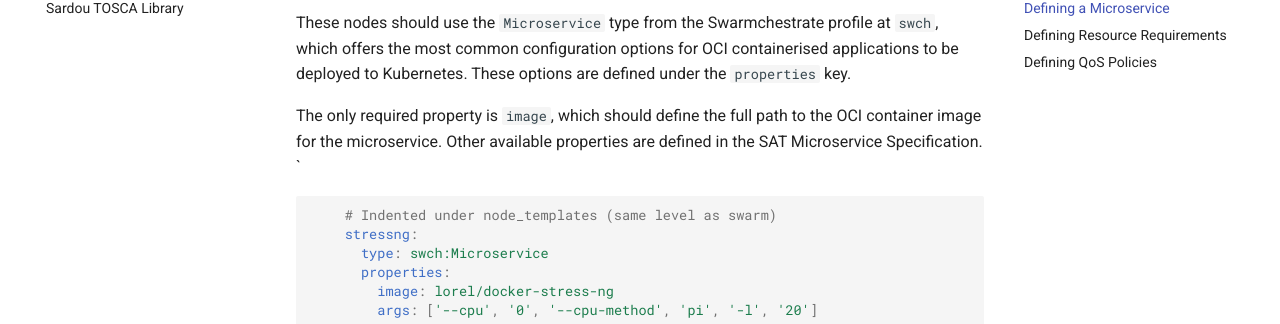
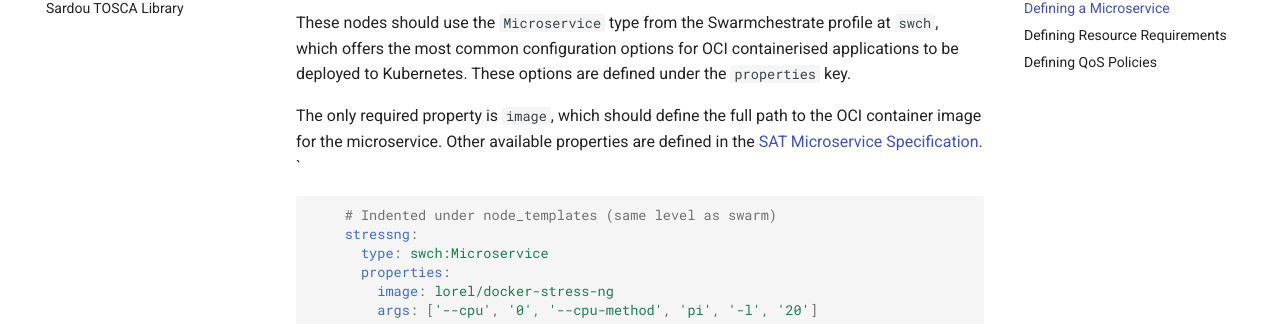
Before and after one commit to Swarmchestrate/tosca, an MkDocs documentation site: the page built from docs/authors.md, in a window 1280 px wide and 1400 px high, scrolled down 1416 px. Shown: the part 154-478 px from the top of the window. Built offline with MkDocs 1.6.1 and Material for MkDocs 9.7.7, drawn with Linux system fonts in a browser that asks for light colours; part of the change alters nothing that is shown; some of the changed text lies outside the part shown.

Commit message:
feat: add links

````diff
--- a/docs/authors.md
+++ b/docs/authors.md
@@ -73,7 +73,7 @@ options are defined under the `properties` key.
 
 The only required property is `image`, which should define the full
 path to the OCI container image for the microservice. Other available
-properties are defined in the SAT Microservice Specification.
+properties are defined in the [SAT Microservice Specification](application.md).
 `
 
 ```yaml
@@ -132,7 +132,7 @@ allowable over/under for the target value. Most importantly, policies specify
 an exact `target` value, or `targets`, which can be `greater_than`, `less_than`
 or `in_range`.
 
-A full list of policies is available in the SAT Policy Specification.
+A full list of policies is available in the [SAT Policy Specification](policy.md).
 
 ```yaml
   # Indented under service_template (same level as node_templates)
````
